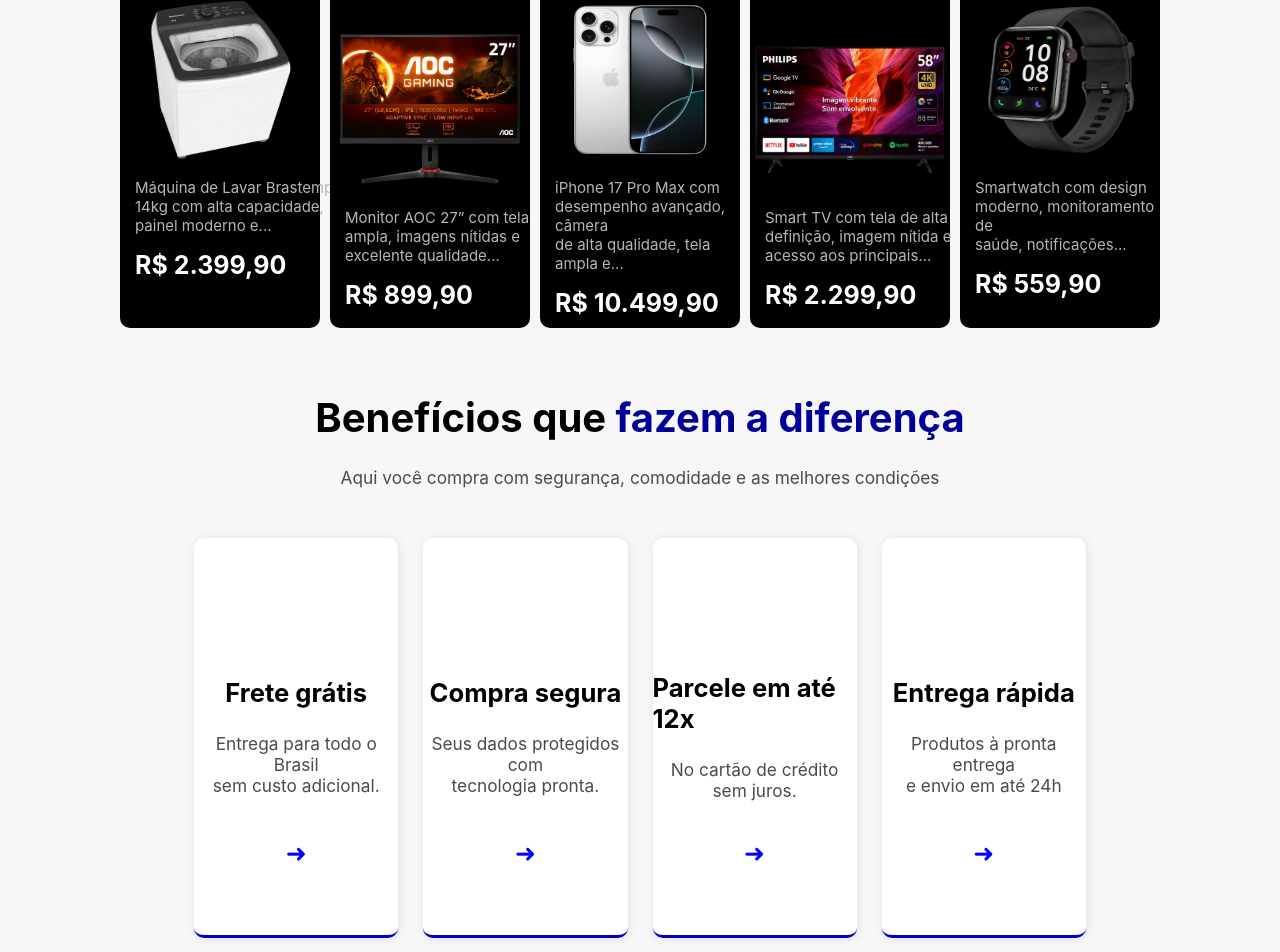
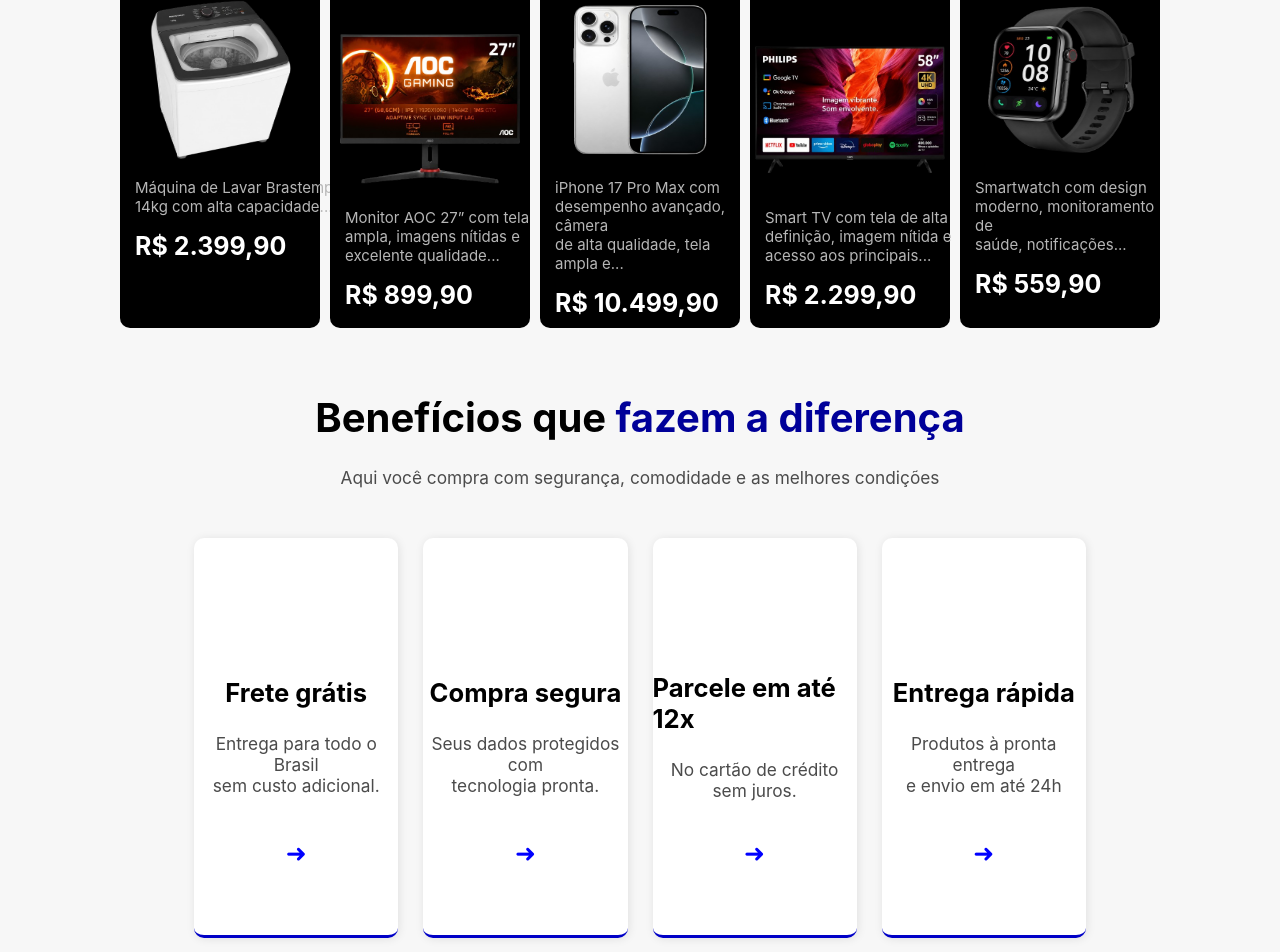
Before and after one commit to EduardoFerreiraa/fastbuy, a React (Vite) app in the folder fastbuy/: page / in a window 1280 px wide. Shown: the part 966-1918 px from the top of the page. Built offline with nearby package versions, Linux system fonts and the light colour scheme.

Commit message:
feat: melhorado responsividade dos cards.

```diff
--- a/fastbuy/src/components/CardProducts.jsx
+++ b/fastbuy/src/components/CardProducts.jsx
@@ -1,24 +1,17 @@
 import React from 'react';
-import maquinaDeLavar from "../assets/images/maquina-de-lavar.png"
-import monitor from "../assets/images/monitor27-aoc.png"
-import iphone from "../assets/images/iphone17.png"
-import tv from "../assets/images/philips.png"
-import smartwatch from "../assets/images/smartwatch.png"
-
+import maquinaDeLavar from '../assets/images/maquina-de-lavar.png';
+import monitor from '../assets/images/monitor27-aoc.png';
+import iphone from '../assets/images/iphone17.png';
+import tv from '../assets/images/philips.png';
+import smartwatch from '../assets/images/smartwatch.png';
 
 function CardProducts() {
   return (
     <section className="products-alta">
       <div className="card-alta">
         <h1>Mais vendidos</h1>
-        <img
-          src={maquinaDeLavar}
-          alt="Máquina de lavar"
-        />
-        <p>
-          Máquina de Lavar Brastemp 14kg com alta capacidade, painel moderno
-          e...
-        </p>
+        <img src={maquinaDeLavar} alt="Máquina de lavar" />
+        <p>Máquina de Lavar Brastemp 14kg com alta capacidade...</p>
         <p className="card-price">R$ 2.399,90</p>
       </div>
       <div className="card-alta">
--- a/fastbuy/src/styles/style.css
+++ b/fastbuy/src/styles/style.css
@@ -503,7 +503,7 @@
   align-items: center;
   background-color: white;
   border: 1px solid rgb(221, 221, 221);
-  width: 300px;
+  width: 100%;
   height: 100%;
   border-radius: 15px;
   cursor: pointer;
```
